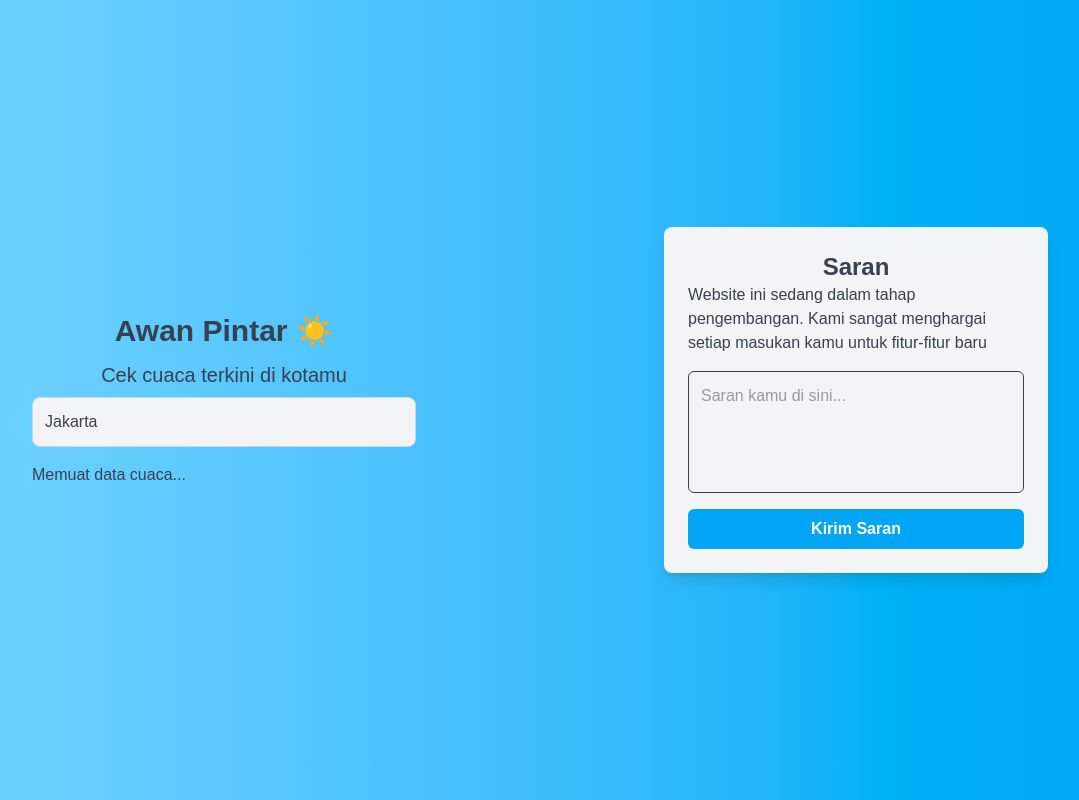
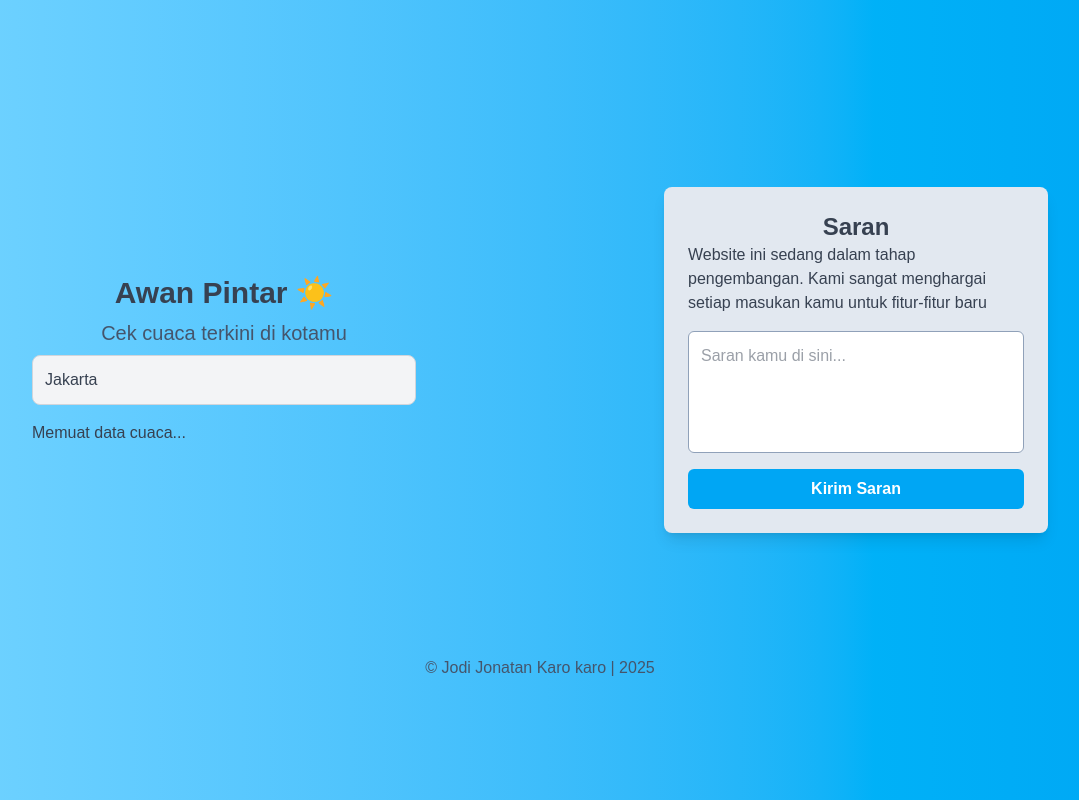
Before and after one commit to jodijonatan/awan-pintar, a Next.js app: page / in a window 1280 px wide. Shown: the whole page, without its empty margins (100-1179 px from the left). Built offline with nearby package versions, Linux system fonts and the light colour scheme; no server answers.

Commit message:
add footer and change py page

```diff
--- a/src/app/page.js
+++ b/src/app/page.js
@@ -71,13 +71,16 @@ export default function HomePage() {
   };
 
   return (
-    <div className="flex flex-col md:flex-row md:justify-between md:items-center min-h-screen bg-gradient-to-l from-sky-500 to-sky-300 py-12 px-6 gap-8 relative">
+    <div className="flex flex-col min-h-screen bg-gradient-to-l py-16 from-sky-500 to-sky-300">
+      <div className="flex-grow flex flex-col md:flex-row md:justify-between md:items-center py-12 px-6 gap-8 relative">
         <div
           className="flex-grow flex-shrink w-full max-w-sm mx-auto"
           data-aos="fade-up"
         >
-        <h1 className="text-3xl font-bold mb-3 text-center">Awan Pintar ☀️</h1>
-        <p className="text-xl font-medium mb-2 text-center">
+          <h1 className="text-3xl font-bold mb-2 text-center">
+            Awan Pintar ☀️
+          </h1>
+          <p className="text-xl font-medium text-slate-600 mb-2 text-center">
             Cek cuaca terkini di kotamu
           </p>
           {/* Input untuk mencari kota lain */}
@@ -113,7 +116,7 @@ export default function HomePage() {
         </div>
         {/* Form Saran */}
         <div
-        className="flex-grow flex-shrink w-full max-w-sm p-6 bg-gray-100 rounded-lg shadow-lg mx-auto"
+          className="flex-grow flex-shrink w-full max-w-sm p-6 bg-slate-200 rounded-lg shadow-lg mx-auto"
           data-aos="fade-up"
           data-aos-delay="300"
         >
@@ -122,13 +125,16 @@ export default function HomePage() {
             Website ini sedang dalam tahap pengembangan. Kami sangat menghargai
             setiap masukan kamu untuk fitur-fitur baru
           </h4>
-        <form onSubmit={handleSuggestionSubmit} className="flex flex-col gap-4">
+          <form
+            onSubmit={handleSuggestionSubmit}
+            className="flex flex-col gap-4"
+          >
             <textarea
               value={suggestion}
               onChange={(e) => setSuggestion(e.target.value)}
               placeholder="Saran kamu di sini..."
               rows="4"
-            className="w-full p-3 border rounded-md resize-none focus:outline-none focus:ring-2 focus:ring-sky-500"
+              className="w-full p-3 border border-slate-400 rounded-md bg-white resize-none focus:outline-none focus:ring-2 focus:ring-sky-500"
             ></textarea>
             <button
               type="submit"
@@ -143,7 +149,6 @@ export default function HomePage() {
             </p>
           )}
         </div>
-
         {/* Pop-up */}
         {isPopupVisible && (
           <div className="fixed inset-0 bg-gray-800/70 flex items-center justify-center p-4 z-50">
@@ -152,8 +157,8 @@ export default function HomePage() {
                 Terima Kasih!
               </h3>
               <p className="text-gray-700 mb-6">
-              Saran kamu udah terkirim dan akan membantu kami dalam pengembangan
-              website
+                Saran kamu udah terkirim dan akan membantu kami dalam
+                pengembangan website
               </p>
               <button
                 onClick={() => setIsPopupVisible(false)}
@@ -165,5 +170,12 @@ export default function HomePage() {
           </div>
         )}
       </div>
+      {/* Footer */}
+      <footer className="w-full text-slate-600 text-center pt-0 pb-14 text-md mt-auto">
+        <div className="container mx-auto px-4">
+          <p>&copy; Jodi Jonatan Karo karo | {new Date().getFullYear()}</p>
+        </div>
+      </footer>
+    </div>
   );
 }
```
Lines whose indentation alone changed are shown as unchanged.
